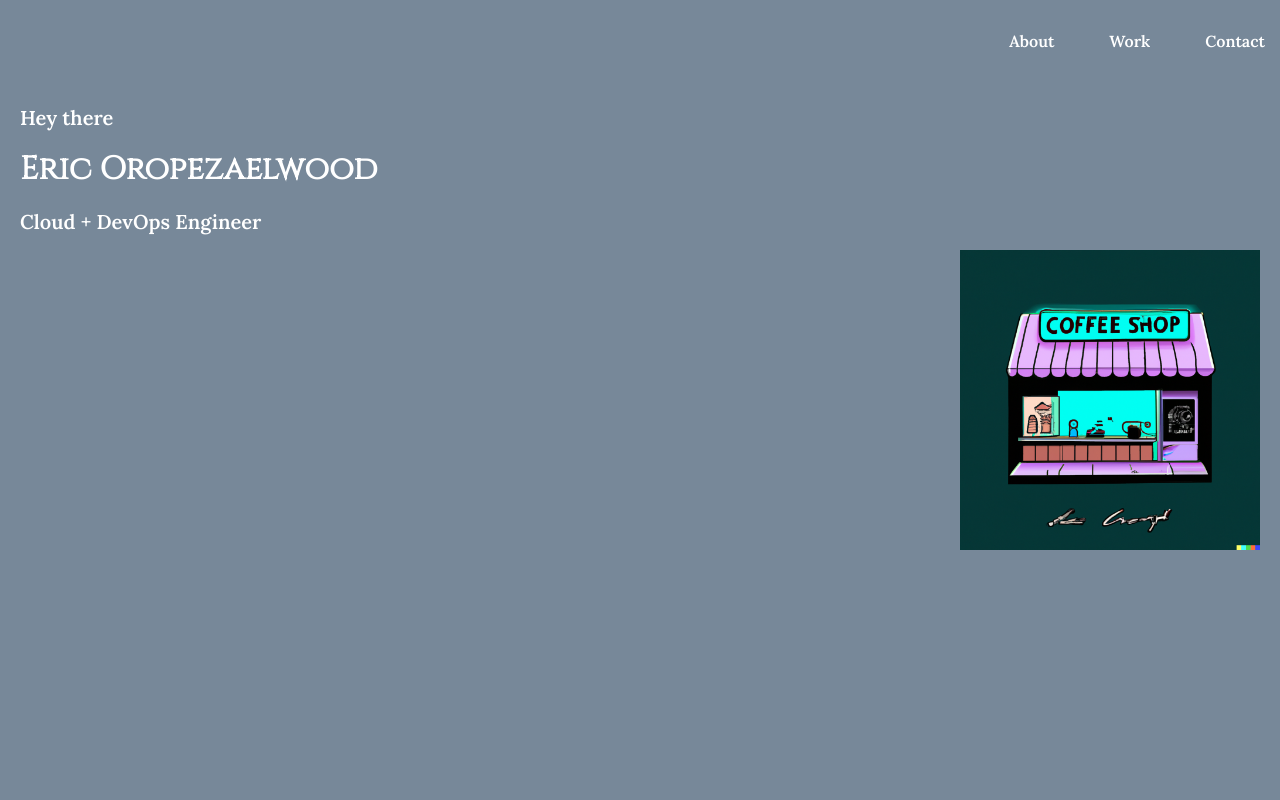
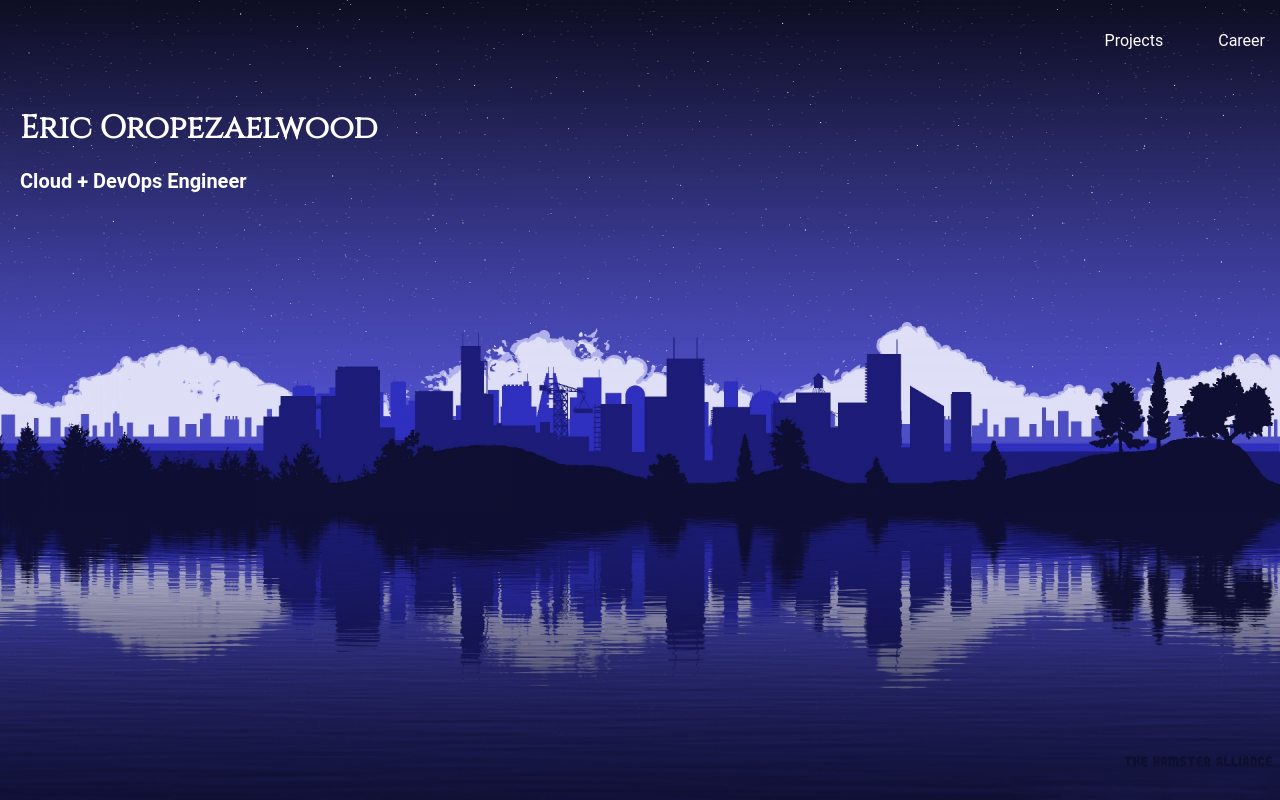
Before and after one commit to EricOropezaelwood/vue-portfolio, a Vue app: page / in a window 1280 px wide. Built offline with nearby package versions, Linux system fonts and the light colour scheme.

Commit message:
added background image. removed coffee shop picture

```diff
--- a/src/App.vue
+++ b/src/App.vue
@@ -2,12 +2,9 @@
   <div id="app">
     <AppNavbar/>
     <p class="intro">
-      <span>Hey there</span> <br>
       <span class="name">Eric Oropezaelwood</span> <br>
       <span>Cloud + DevOps Engineer</span>
     </p>
-    <img src="/coffee-shop-minimal-anime.png" alt="coffee shop" class="side-image">
-    <!-- Rest of your app goes here -->
   </div>
 </template>
 
@@ -25,19 +22,12 @@ export default {
 <style>
 body {
   margin: 0;
-  background-color: #778899; /* This is a gray-blue color */
-  font-family: 'Lora', serif;
-}
-
-.side-image {
-  position: absolute;
-  right: 20px; /* Adjust as needed */
-  top: 50%;
-  transform: translateY(-50%);
-  max-width: 300px; /* Adjust as needed */
-  max-height: 80vh; /* Adjust as needed */
-  object-fit: cover; /* This will make sure your image maintains its aspect ratio */
-  z-index: 0; /* This will ensure the image stays below other elements like the navbar */
+  background-image: url("~@/assets/city-wallpaper.jpg");
+  background-position: center;
+  background-repeat: no-repeat;
+  background-size: cover;
+  background-attachment: fixed;
+  font-family: 'Roboto', sans-serif;
 }
 
 .intro span {
--- a/src/components/AppNavbar.vue
+++ b/src/components/AppNavbar.vue
@@ -1,9 +1,8 @@
 <template>
   <nav>
     <ul class="nav-links">
-      <li><a href="#about">About</a></li>
-      <li><a href="#work">Work</a></li>
-      <li><a href="#contact">Contact</a></li>
+      <li><a href="https://github.com/EricOropezaelwood" target="_blank" rel="noopener noreferrer">Projects</a></li>
+      <li><a href="https://www.linkedin.com/in/eric-oropeza-elwood/" target="_blank" rel="noopener noreferrer">Career</a></li>
     </ul>
   </nav>
 </template>
@@ -19,7 +18,7 @@ nav {
   display: flex;
   justify-content: flex-end;
   align-items: center;
-  background-color: #778899;
+  background-color: transparent;
   color: white;
   padding: 15px;
 }
```
Also changed, not shown: src/assets/city-wallpaper.jpg (added).
